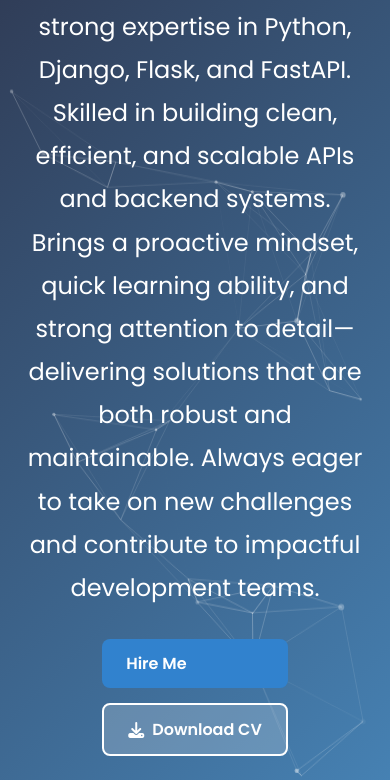
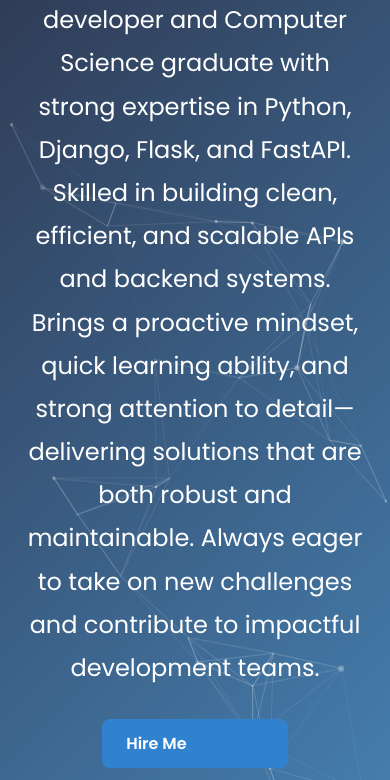
Before and after one commit to Nir41415533/nir-portfolio, a plain HTML site: page frontend/static/index.html in a window 390 px wide. Shown: the part 281-1061 px from the top of the page. Drawn offline with nearby package versions, Linux system fonts and the light colour scheme.

Commit message:
Fix mobile header positioning: move typed text below navbar

```diff
--- a/frontend/static/index.html
+++ b/frontend/static/index.html
@@ -844,6 +844,14 @@
         header h1 {
           font-size: 2rem;
         }
+
+        /* Fix header positioning on mobile to avoid navbar overlap */
+        header {
+          padding-top: 80px; /* Add top padding to account for fixed navbar */
+          min-height: calc(100vh - 80px); /* Adjust height to account for navbar */
+          justify-content: flex-start; /* Start content from top instead of center */
+          padding-top: 120px; /* Extra padding to ensure content is below navbar */
+        }
       }
 
       /* Ensure burger menu is properly hidden on tablets */
```
